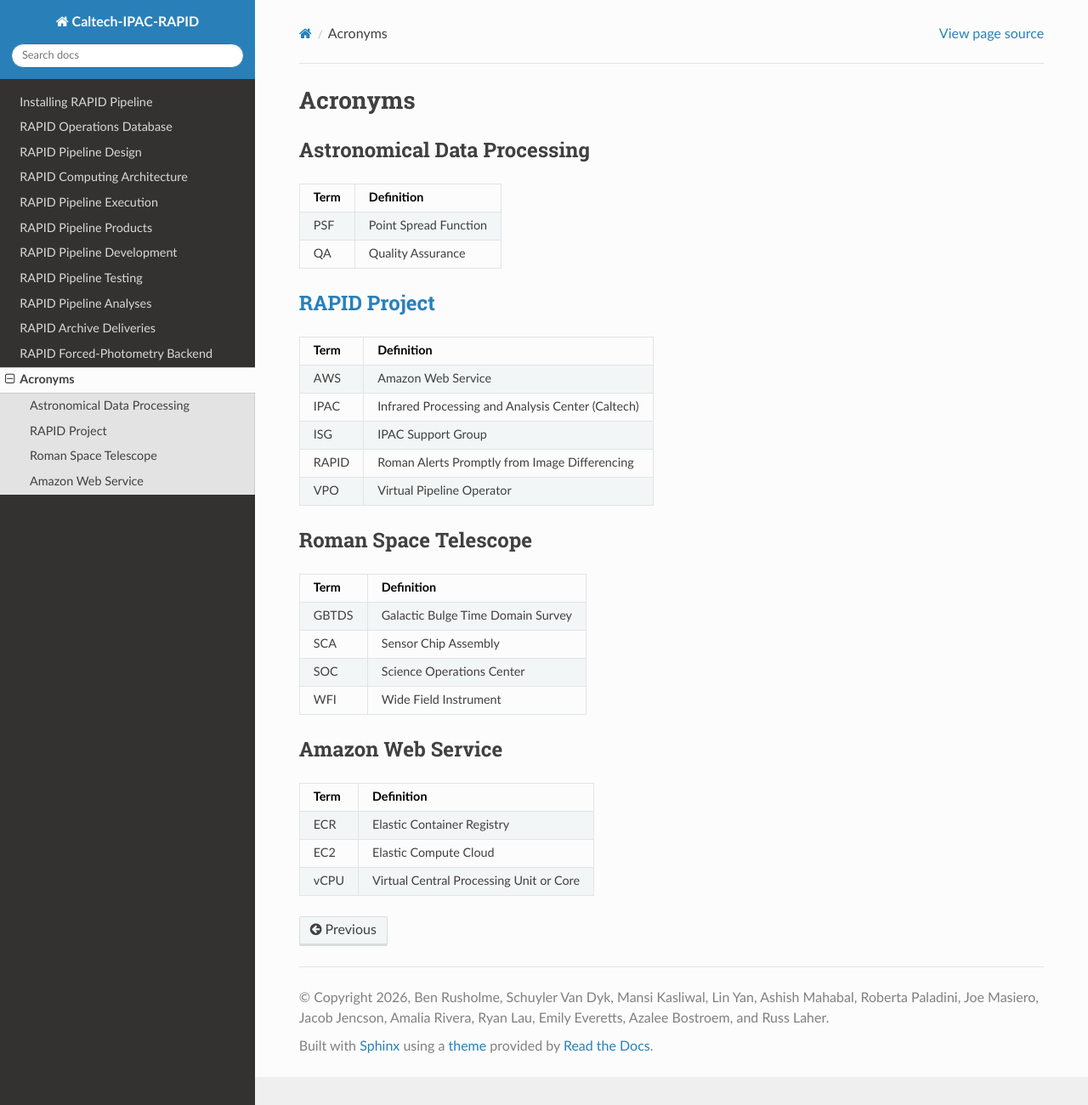
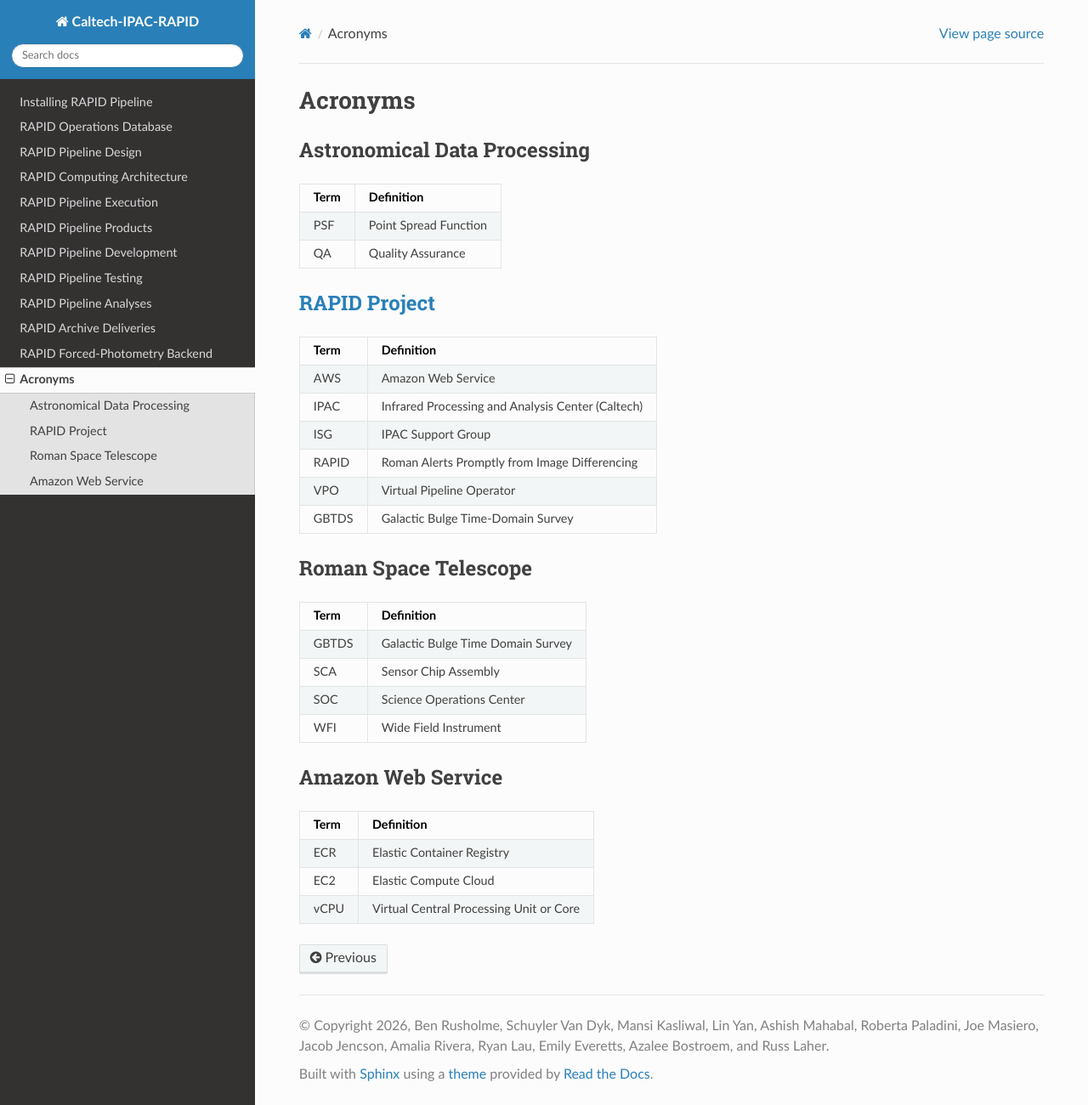
Before and after one commit to Caltech-IPAC/rapid, a Sphinx documentation site: the page built from docs/source/acronyms.rst, in a window 1280 px wide and 1300 px high. Shown: the whole window at 85% size. Built offline with Sphinx 7.4.7 and the Read the Docs theme 3.1.0, drawn with Linux system fonts in a browser that asks for light colours.

Commit message:
Added GBTDS.

```diff
--- a/docs/source/acronyms.rst
+++ b/docs/source/acronyms.rst
@@ -30,6 +30,8 @@ Astronomical Data Processing
 +-----------------+----------------------------------------------------------+
 | VPO             | Virtual Pipeline Operator                                |
 +-----------------+----------------------------------------------------------+
+| GBTDS           | Galactic Bulge Time-Domain Survey                        |
++-----------------+----------------------------------------------------------+
 
 
 Roman Space Telescope
```
